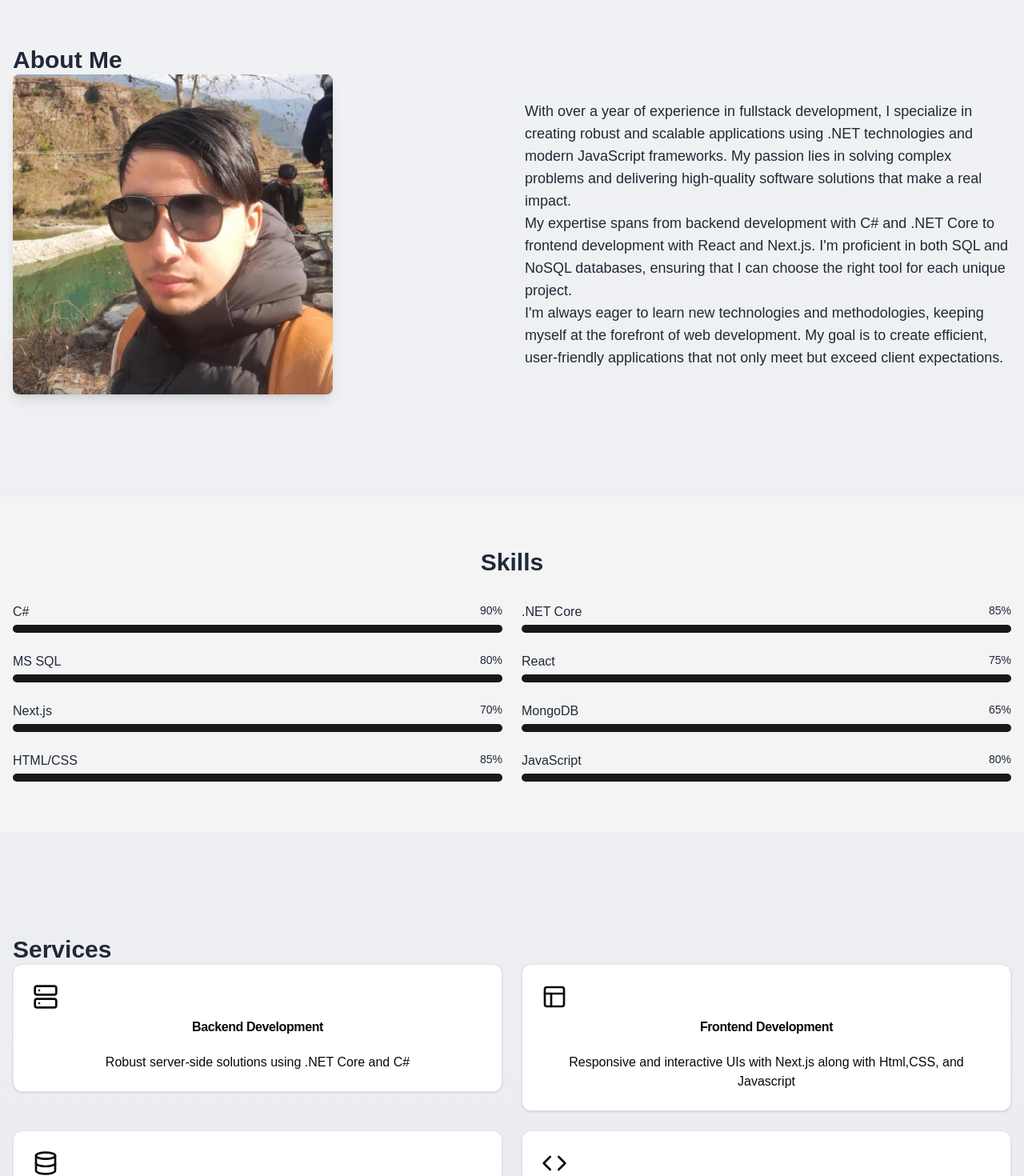
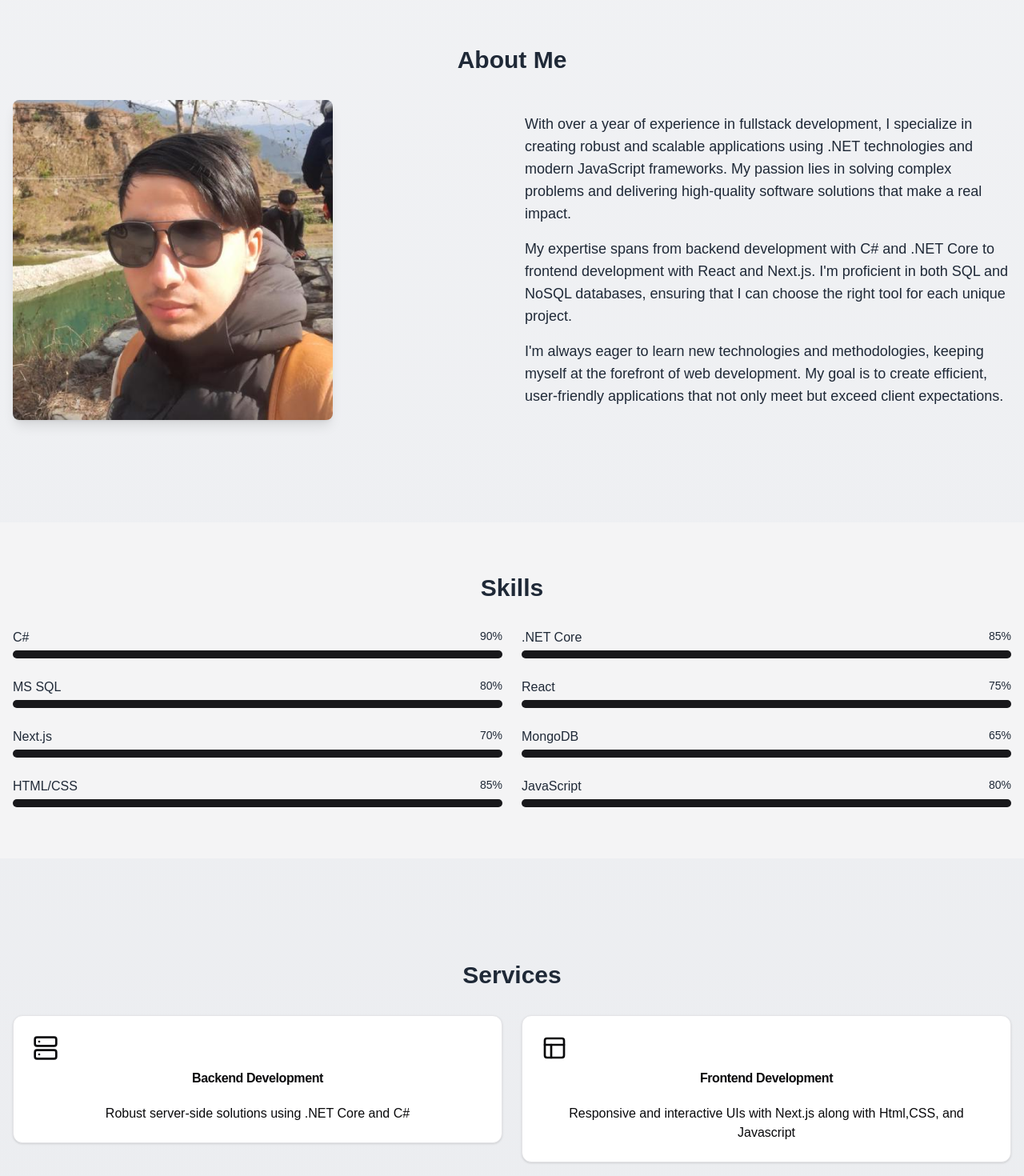
Before and after one commit to 0Ankit0/Portfolio, a Next.js app: page / in a window 1280 px wide. Shown: the part 940-2410 px from the top of the page at 80% size. Built offline with nearby package versions, Linux system fonts and the light colour scheme.

Commit message:
refactor: remove framer-motion animations from components and update structure

```diff
--- a/package.json
+++ b/package.json
@@ -17,7 +17,6 @@
     "@radix-ui/react-toast": "^1.2.4",
     "class-variance-authority": "^0.7.1",
     "clsx": "^2.1.1",
-    "framer-motion": "^11.13.1",
     "lucide-react": "^0.468.0",
     "next": "15.0.4",
     "next-themes": "^0.4.4",
--- a/src/components/AboutMe.tsx
+++ b/src/components/AboutMe.tsx
@@ -1,24 +1,13 @@
 "use client";
 
-import { motion } from "framer-motion";
 import Image from "next/image";
 
 export default function AboutMe() {
   return (
     <section id="about" className="container mx-auto px-4 py-16">
-      <motion.h2
-        initial={{ opacity: 0, y: -20 }}
-        animate={{ opacity: 1, y: 0 }}
-        transition={{ duration: 0.5 }}
-      >
-        <span className="text-3xl font-bold mb-8 text-center">About Me</span>
-      </motion.h2>
+      <h2 className="text-3xl font-bold mb-8 text-center">About Me</h2>
       <div className="grid grid-cols-1 md:grid-cols-2 gap-8 items-center">
-        <motion.div
-          initial={{ opacity: 0, x: -50 }}
-          animate={{ opacity: 1, x: 0 }}
-          transition={{ duration: 0.5 }}
-        >
+        <div>
           <Image
             src="/photo.jpg"
             alt="John Doe"
@@ -26,45 +15,29 @@ export default function AboutMe() {
             height={400}
             className="rounded-lg shadow-lg"
           />
-        </motion.div>
+        </div>
         <div>
-          <motion.p
-            initial={{ opacity: 0, y: 20 }}
-            animate={{ opacity: 1, y: 0 }}
-            transition={{ delay: 0.2, duration: 0.5 }}
-          >
-            <span className="text-lg mb-4">
+          <p className="text-lg mb-4">
             With over a year of experience in fullstack development, I
             specialize in creating robust and scalable applications using .NET
             technologies and modern JavaScript frameworks. My passion lies in
             solving complex problems and delivering high-quality software
             solutions that make a real impact.
-            </span>
-          </motion.p>
-          <motion.p
-            initial={{ opacity: 0, y: 20 }}
-            animate={{ opacity: 1, y: 0 }}
-            transition={{ delay: 0.3, duration: 0.5 }}
-          >
-            <span className="text-lg mb-4">
+          </p>
+          <p className="text-lg mb-4">
+            <span>
               My expertise spans from backend development with C# and .NET Core
               to frontend development with React and Next.js. I'm proficient in
               both SQL and NoSQL databases, ensuring that I can choose the right
               tool for each unique project.
             </span>
-          </motion.p>
-          <motion.p
-            initial={{ opacity: 0, y: 20 }}
-            animate={{ opacity: 1, y: 0 }}
-            transition={{ delay: 0.4, duration: 0.5 }}
-          >
-            <span className="text-lg">
+          </p>
+          <p className="text-lg">
             I'm always eager to learn new technologies and methodologies,
             keeping myself at the forefront of web development. My goal is to
-              create efficient, user-friendly applications that not only meet
-              but exceed client expectations.
-            </span>
-          </motion.p>
+            create efficient, user-friendly applications that not only meet but
+            exceed client expectations.
+          </p>
         </div>
       </div>
     </section>
--- a/src/components/Navbar.tsx
+++ b/src/components/Navbar.tsx
@@ -1,7 +1,6 @@
 "use client";
 
 import { useState, useEffect } from "react";
-import { motion } from "framer-motion";
 import { Button } from "@/components/ui/button";
 import { ThemeToggle } from "@/components/ThemeToggle";
 
@@ -48,9 +47,7 @@ export function Navbar() {
                   <a href={item.href}>
                     {item.name}
                     {activeSection === item.href.slice(1) && (
-                      <motion.div layoutId="underline">
-                        <span className="absolute bottom-0 left-0 right-0 h-0.5 bg-primary"></span>
-                      </motion.div>
+                      <div className="absolute bottom-0 left-0 right-0 h-0.5 bg-primary"></div>
                     )}
                   </a>
                 </Button>
--- a/src/components/Projects.tsx
+++ b/src/components/Projects.tsx
@@ -1,7 +1,6 @@
 "use client";
 
 import { useState } from "react";
-import { motion } from "framer-motion";
 import { Button } from "@/components/ui/button";
 import {
   Card,
@@ -49,12 +48,7 @@ export default function Projects() {
 
       <div className="grid grid-cols-1 md:grid-cols-2 gap-6">
         {projects.map((project, index) => (
-          <motion.div
-            key={project.title}
-            initial={{ opacity: 0, scale: 0.9 }}
-            animate={{ opacity: 1, scale: 1 }}
-            transition={{ delay: index * 0.1 }}
-          >
+          <div key={project.title}>
             <Card>
               <CardHeader>
                 <CardTitle>{project.title}</CardTitle>
@@ -84,7 +78,7 @@ export default function Projects() {
                 </Button>
               </CardFooter>
             </Card>
-          </motion.div>
+          </div>
         ))}
       </div>
     </section>
--- a/src/components/Services.tsx
+++ b/src/components/Services.tsx
@@ -1,6 +1,5 @@
 "use client";
 
-import { motion } from "framer-motion";
 import { Card, CardContent, CardHeader, CardTitle } from "@/components/ui/card";
 import { Code, Server, Layout, Database } from "lucide-react";
 
@@ -31,35 +30,10 @@ const services = [
 export default function Services() {
   return (
     <section id="services" className="container mx-auto px-4 py-16">
-      <motion.h2
-        initial={{ opacity: 0, y: -20 }}
-        animate={{ opacity: 1, y: 0 }}
-        transition={{ duration: 0.5 }}
-      >
-        <span className="text-3xl font-bold mb-8 text-center">Services</span>
-      </motion.h2>
-      <motion.div
-        variants={{
-          hidden: { opacity: 0 },
-          show: {
-            opacity: 1,
-            transition: {
-              staggerChildren: 0.2,
-            },
-          },
-        }}
-        initial="hidden"
-        animate="show"
-      >
-        <span className="grid grid-cols-1 md:grid-cols-2 gap-6">
+      <h2 className="text-3xl font-bold mb-8 text-center">Services</h2>
+      <div className="grid grid-cols-1 md:grid-cols-2 gap-6">
         {services.map((service, index) => (
-            <motion.div
-              key={service.title}
-              variants={{
-                hidden: { opacity: 0, y: 20 },
-                show: { opacity: 1, y: 0 },
-              }}
-            >
+          <div>
             <Card className="hover:shadow-lg transition-shadow duration-300">
               <CardHeader className="text-center">
                 {service.icon}
@@ -69,10 +43,9 @@ export default function Services() {
                 <p className="text-center">{service.description}</p>
               </CardContent>
             </Card>
-            </motion.div>
+          </div>
         ))}
-        </span>
-      </motion.div>
+      </div>
     </section>
   );
 }
--- a/src/components/Skills.tsx
+++ b/src/components/Skills.tsx
@@ -1,6 +1,4 @@
 "use client";
-
-import { motion } from "framer-motion";
 
 const skills = [
   { name: "C#", level: 90 },
@@ -19,12 +17,7 @@ export default function Skills() {
       <h2 className="text-3xl font-bold mb-8 text-center">Skills</h2>
       <div className="grid grid-cols-1 md:grid-cols-2 gap-6">
         {skills.map((skill, index) => (
-          <motion.div
-            key={skill.name}
-            initial={{ opacity: 0, x: -50 }}
-            animate={{ opacity: 1, x: 0 }}
-            transition={{ delay: index * 0.1, duration: 0.5 }}
-          >
+          <div key={skill.name}>
             <div className="flex justify-between mb-1">
               <span className="text-base font-medium">{skill.name}</span>
               <span className="text-sm font-medium">{skill.level}%</span>
@@ -32,7 +25,7 @@ export default function Skills() {
             <div className="w-full bg-gray-200 rounded-full h-2.5 dark:bg-gray-700">
               <div className="bg-primary h-2.5 rounded-full" />
             </div>
-          </motion.div>
+          </div>
         ))}
       </div>
     </section>
--- a/src/components/Testimonials.tsx
+++ b/src/components/Testimonials.tsx
@@ -1,7 +1,6 @@
 "use client";
 
 import { useState } from "react";
-import { motion, AnimatePresence } from "framer-motion";
 import { Card, CardContent } from "@/components/ui/card";
 import { Avatar, AvatarFallback, AvatarImage } from "@/components/ui/avatar";
 import { Button } from "@/components/ui/button";
@@ -35,14 +34,7 @@ export default function Testimonials() {
       <div className="container mx-auto px-4">
         <h2 className="text-3xl font-bold mb-12 text-center">Testimonials</h2>
         <div className="max-w-4xl mx-auto">
-          <AnimatePresence mode="wait">
-            <motion.div
-              key={currentIndex}
-              initial={{ opacity: 0, x: 100 }}
-              animate={{ opacity: 1, x: 0 }}
-              exit={{ opacity: 0, x: -100 }}
-              transition={{ duration: 0.5 }}
-            >
+          <div key={currentIndex}>
             <div className="relative">
               <div className="group">
                 <Card className="transition-transform duration-300 group-hover:scale-[1.02]">
@@ -90,8 +82,7 @@ export default function Testimonials() {
                 </button>
               </div>
             </div>
-            </motion.div>
-          </AnimatePresence>
+          </div>
         </div>
         <div className="flex justify-center mt-8 space-x-2">
           {testimonials.map((_, index) => (
```
Also changed, not shown: 1 other file (tests, documents, lock files or other folders). Lines whose indentation alone changed are shown as unchanged.
